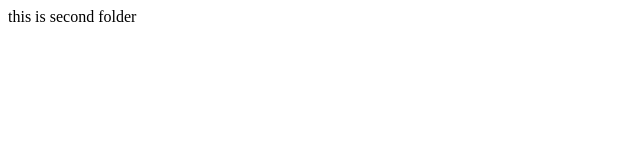
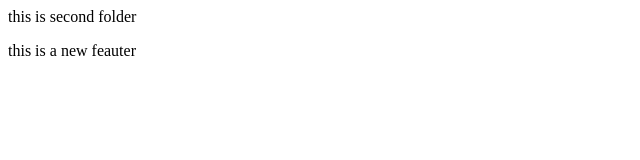
Before and after one commit to saraswati12521/localrepo, a plain HTML site: page index.html in a window 1280 px wide. Shown: the whole page, without its empty margins (0-640 px from the left). Drawn offline with Linux system fonts and the light colour scheme.

Commit message:
add new feature

```diff
--- a/index.html
+++ b/index.html
@@ -1 +1,2 @@
 <p>this is second folder</p>
+<p>this is a new feauter</p>
```
Also changed, not shown: 1 other file.
